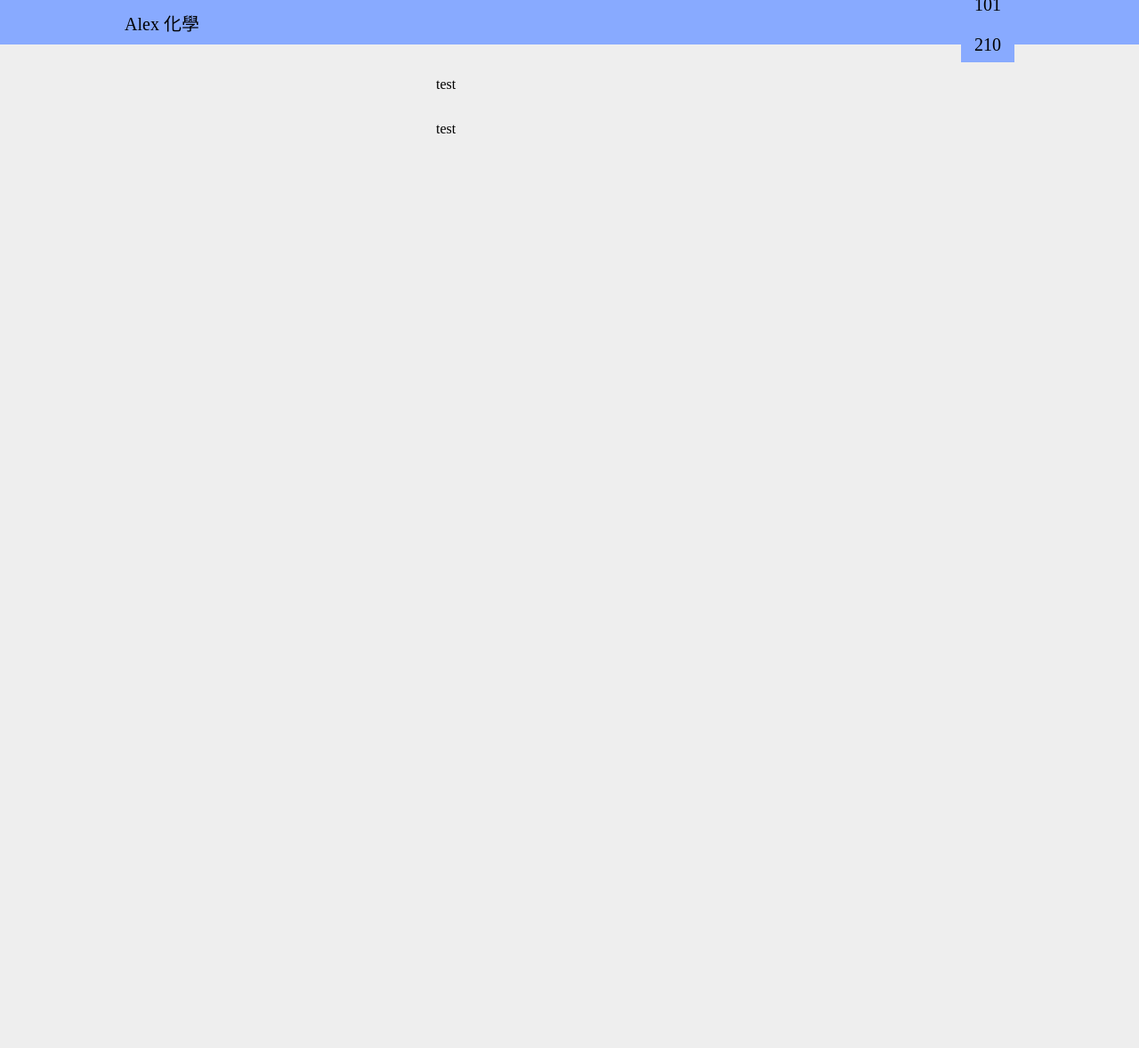
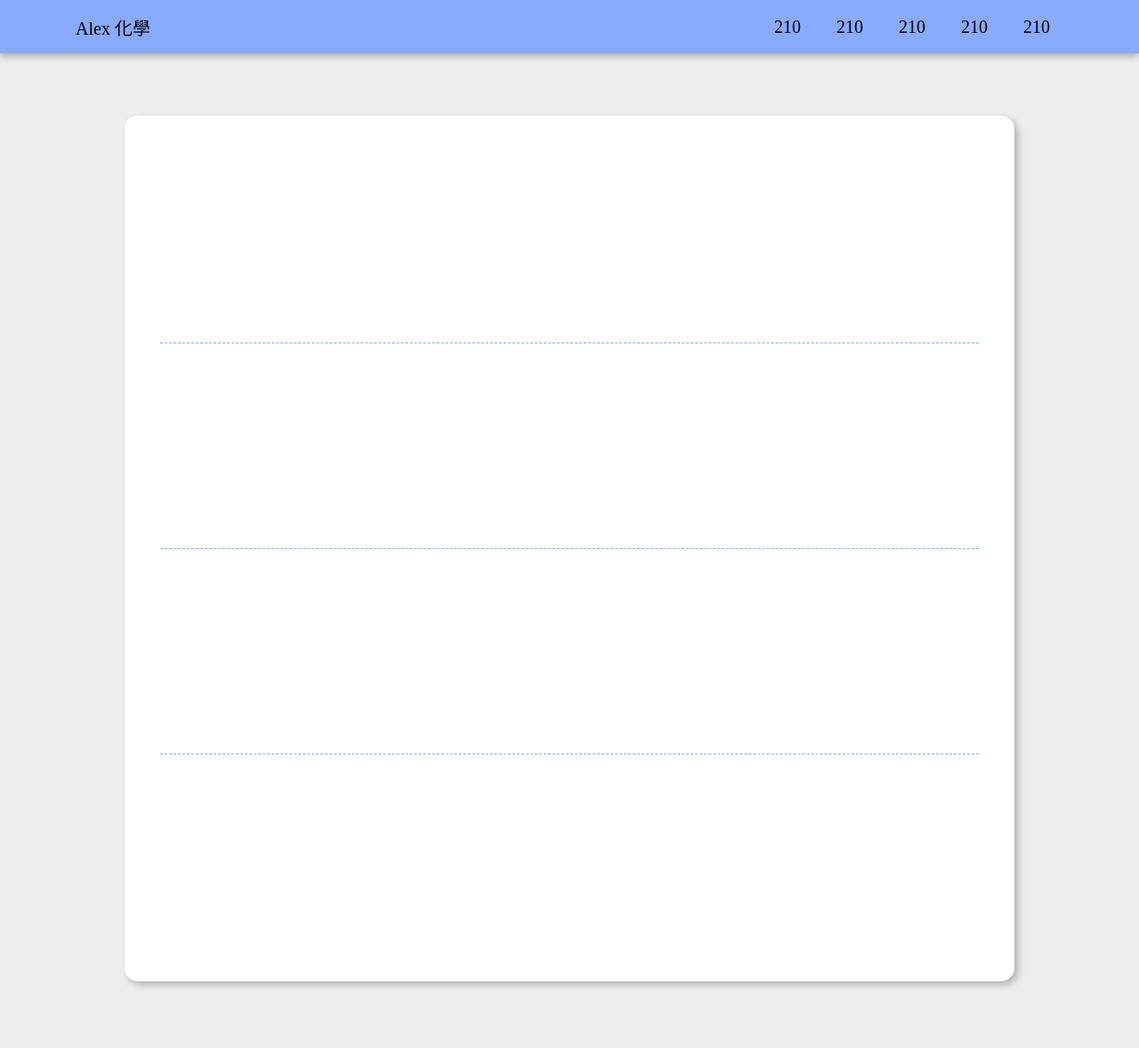
Before and after one commit to mwku/chemical, a Flask app: page / in a window 1280 px wide. Shown: the whole page at 89% size. Before the commit the page ends 150 px from the top, so only its background shows below. Run offline with Flask 3, Linux system fonts and the light colour scheme.

Commit message:
ui暫時

```diff
--- a/static/css/home.css
+++ b/static/css/home.css
@@ -3,11 +3,12 @@
     top: 0;
     left: 0;
     width: 100%;
-    height: 50px;
+    height: 60px;
     background-color: #88aaff;
     display: flex;
     align-items: center;
     justify-content: center;
+    box-shadow: 0 4px 8px rgba(0, 0, 0, 0.25);
 }
 .header-area{
     color:black;
@@ -17,13 +18,22 @@
     align-items: center;
     justify-content: space-between;
     width: 100%;
-    max-width: 1000px;
+    max-width: 1110px;
     font-size: 20px;
+}
+.class-area{
+    display: flex;
+    flex-wrap: nowrap;
+    align-items: center;
+    justify-content: space-between;
+    height: 40px;
+    background-color: #88aaff;
 }
 .class{
     height: 40px;
     width: 60px;
-    margin-top: 5px;
+    /* margin-top: 5px; */
+    margin-top: 0;
     margin-left: 10px;
     background-color: #88aaff;
     display: flex;
@@ -36,13 +46,43 @@
 }
 .container{
     position: absolute;
-    top: 70px;
-    max-width: 1000px;
-    min-width: 300px;
+    top: 130px;
+    width: 1000px;
     display: flex;
     flex-direction: column;
 }
+.vedio-area{
+    padding-top: 40px;
+    padding-bottom: 40px;
+    width: 100%;
+    /* height: 100px; */
+    background-color: #ffffff;
+    border-radius: 15px;
+    display: flex;
+    /* justify-content: center;
+     */
+    margin-bottom: 75px;
+     align-items: center;
+    flex-direction: column;
+    box-shadow: 4px 4px 8px rgba(0, 0, 0, 0.25);
+}
+.vedio{
+    width: 920px;
+    height: 200px;
+    background-color: #ffffff;
+}
+.dashed{
+    border-top: #88aaff dashed 0.5px;
+    width: 920px;
+    height: 0px;
+    margin-top: 15px;
+    margin-bottom: 15px;
+}
+.vedio:hover{
+    background-color: #eeeeee;
+}
 body{
+    user-select: none;
     margin: 0;
     padding: 0;
     position: relative;
@@ -50,3 +90,17 @@ body{
     display: flex;
     justify-content: center;
 }
+@keyframes fadeInFromLeft {
+    0% {
+        opacity: 0;
+        transform: translateX(-100%);
+    }
+    100% {
+        opacity: 1;
+        transform: translateX(0);
+    }
+}
+
+.fade-in-left {
+    animation: fadeInFromLeft 2s ease-in-out;
+}
--- a/templates/home.html
+++ b/templates/home.html
@@ -17,9 +17,21 @@
         <div class="header-area">
             Alex 化學
 
-            <div style="flex-wrap: nowrap;">
-                <div class="class" id='101'>
-                    101
+            <div class="class-area">
+                <!-- <div class="class" id='210'>
+                    210
+                </div> -->
+                <div class="class" id='210'>
+                    210
+                </div>
+                <div class="class" id='210'>
+                    210
+                </div>
+                <div class="class" id='210'>
+                    210
+                </div>
+                <div class="class" id='210'>
+                    210
                 </div>
                 <div class="class" id='210'>
                     210
@@ -28,8 +40,25 @@
         </div>
     </div>
     <div class="container">
-        <p>test</p>
-        <p>test</p>
+        <!-- vedio -->
+        <div class="vedio-area">
+            <div class="vedio">
+
+            </div>
+            <div class="dashed"> </div>
+            <div class="vedio">
+
+            </div>
+            <div class="dashed"> </div>
+            <div class="vedio">
+
+            </div><div class="dashed"> </div>
+            <div class="vedio">
+
+            </div>
+        </div>
+        <!-- home -->
+        <!-- <h1 class="fade-in-left" style="font-size: 75px;">阿你知道LP跟BP是甚麼嗎?<br> &nbsp;&nbsp;&nbsp;&nbsp;&nbsp;&nbsp;前幾天上課有人說...懶趴</h1> -->
     </div>
 </body>
 
```
Also changed, not shown: static/third.jpg (added).
